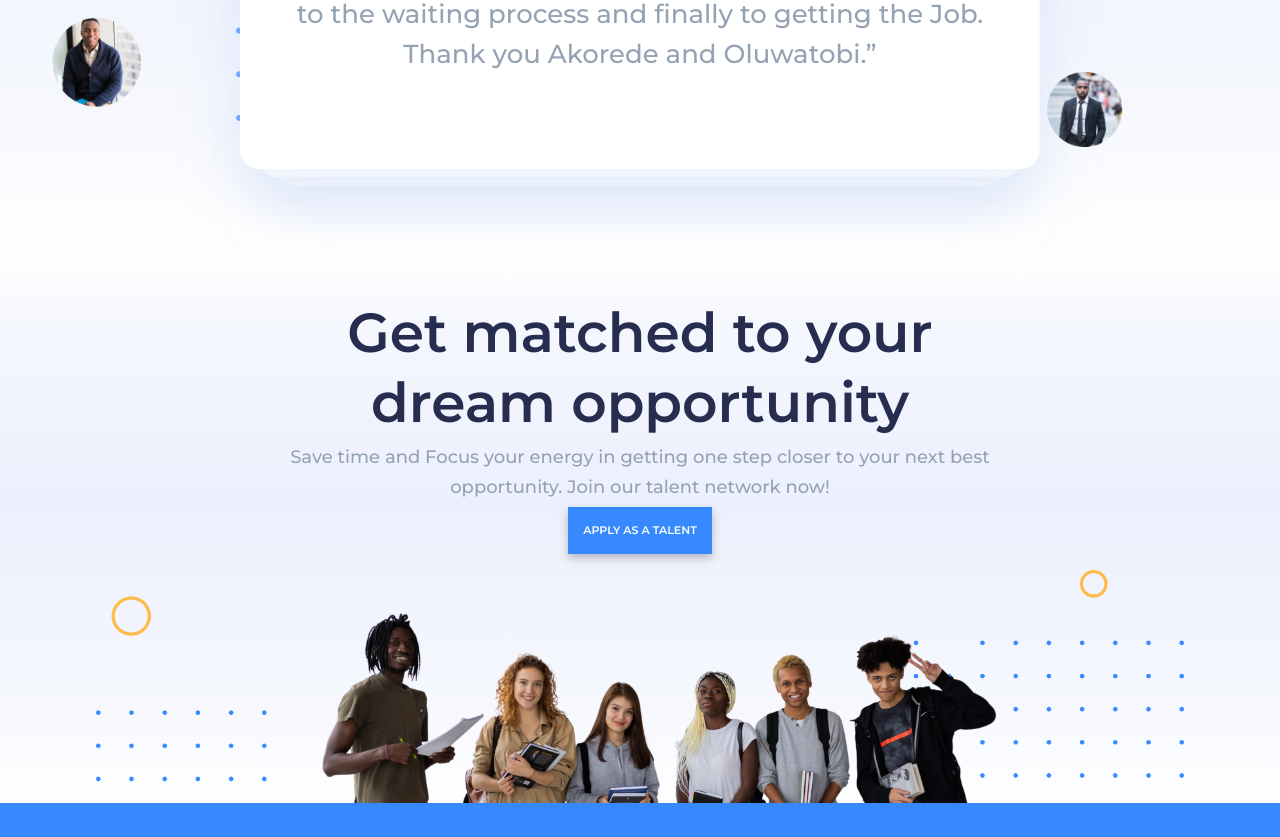
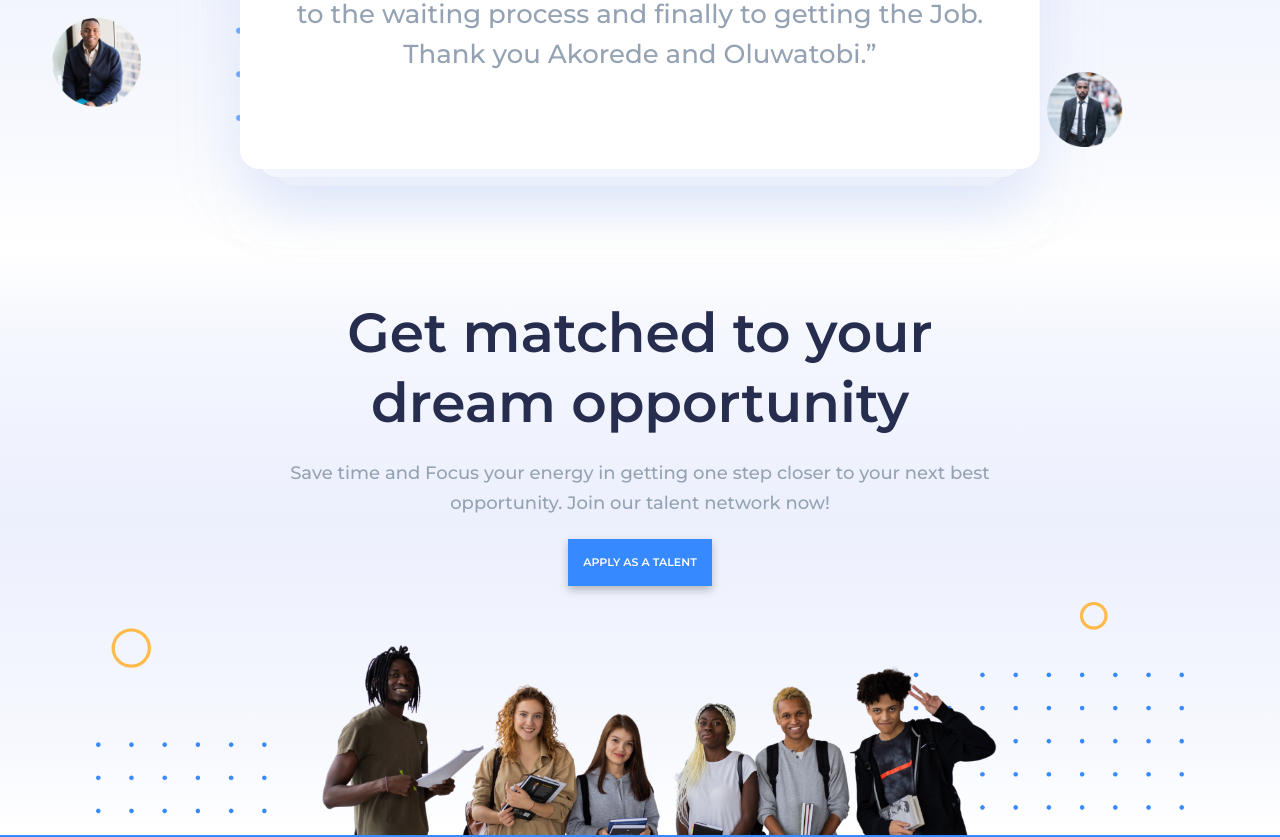
Before and after one commit to Alexkings47/talentco-landing, a React (Create React App) app: page / in a window 1280 px wide. Shown: the part 3449-4286 px from the top of the page. Built offline with nearby package versions, Linux system fonts and the light colour scheme.

Commit message:
appplication section text

```diff
--- a/src/components/sections/Application.js
+++ b/src/components/sections/Application.js
@@ -47,7 +47,7 @@ const StyledSection = styled.section`
     flex-direction: column;
     align-items: center;
     justify-content: space-between;
-    min-height: 17rem;
+    min-height: 19rem;
     padding-bottom: 1rem;
   }
 
```
